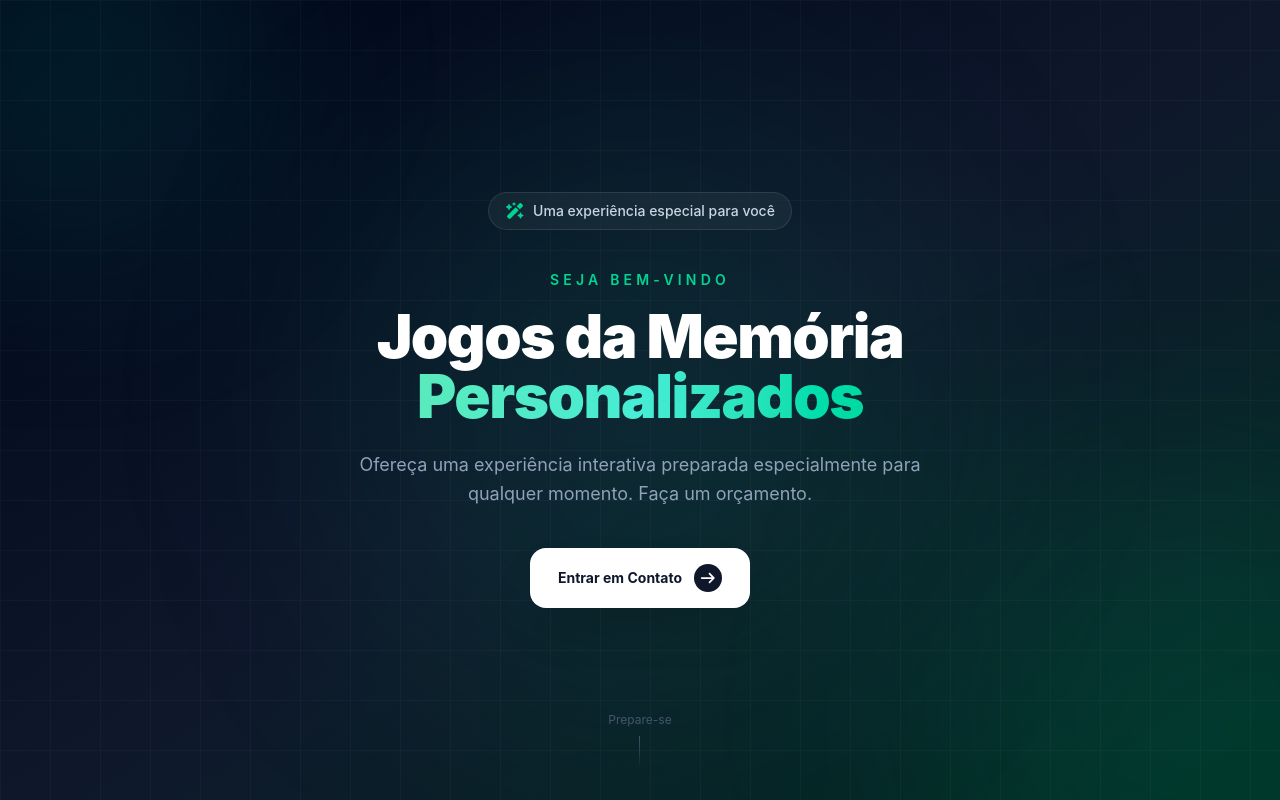
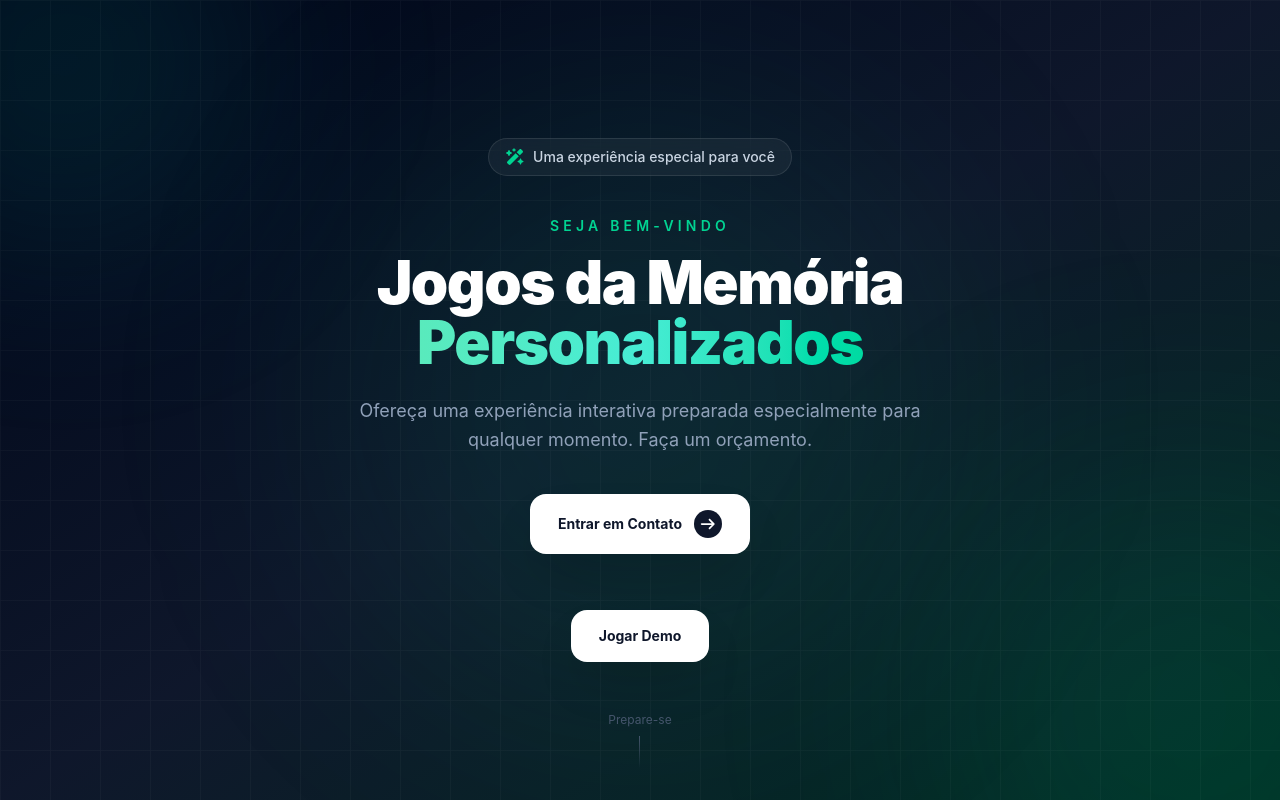
Before and after one commit to LuizGenuino/memory-game, a React (Vite) app: page / in a window 1280 px wide. Built offline with nearby package versions, Linux system fonts and the light colour scheme.

Commit message:
feat: add demo game link to Home page and enhance contact button styling

```diff
--- a/src/pages/Home.tsx
+++ b/src/pages/Home.tsx
@@ -1,6 +1,7 @@
 import { faArrowRight, faWandMagicSparkles } from "@fortawesome/free-solid-svg-icons"
 import { FontAwesomeIcon } from "@fortawesome/react-fontawesome"
 import { GLOBAL_CONFIG } from "../config/globalConfig"
+import { Link } from "react-router"
 
 const Home = () => {
     return (
@@ -31,12 +32,18 @@ const Home = () => {
                     <p className="mx-auto mt-6 max-w-xl text-base leading-relaxed text-slate-400 sm:text-lg">
                         Ofereça uma experiência interativa preparada especialmente para qualquer momento. Faça um orçamento.
                     </p> {/* CTA */}
+
                     <a href={`https://wa.me/${GLOBAL_CONFIG.footer.whatsappNumber}`} className=" group mt-10 inline-flex items-center gap-3 rounded-2xl bg-white px-7 py-4 text-sm font-bold text-slate-900 shadow-2xl shadow-black/20 transition-all duration-300 hover:-translate-y-1 hover:bg-emerald-50 hover:shadow-emerald-500/20 active:translate-y-0 " >
                         Entrar em Contato
                         <span className=" flex h-7 w-7 items-center justify-center rounded-full bg-slate-900 text-white transition-transform duration-300 group-hover:translate-x-1 " >
                             <FontAwesomeIcon icon={faArrowRight} className="h-4 w-4" />
                         </span>
                     </a>
+                    <div className="mt-4" >
+                        <Link to="/demo" className=" group mt-10 inline-flex items-center gap-3 rounded-2xl bg-white px-7 py-4 text-sm font-bold text-slate-900 shadow-2xl shadow-black/20 transition-all duration-300 hover:-translate-y-1 hover:bg-emerald-50 hover:shadow-emerald-500/20 active:translate-y-0 " >
+                            Jogar Demo
+                        </Link>
+                    </div>
                 </div> {/* Bottom hint */}
                 <div className="absolute bottom-8 flex flex-col items-center gap-2">
                     <span className="text-xs text-slate-600"> Prepare-se </span>
```
